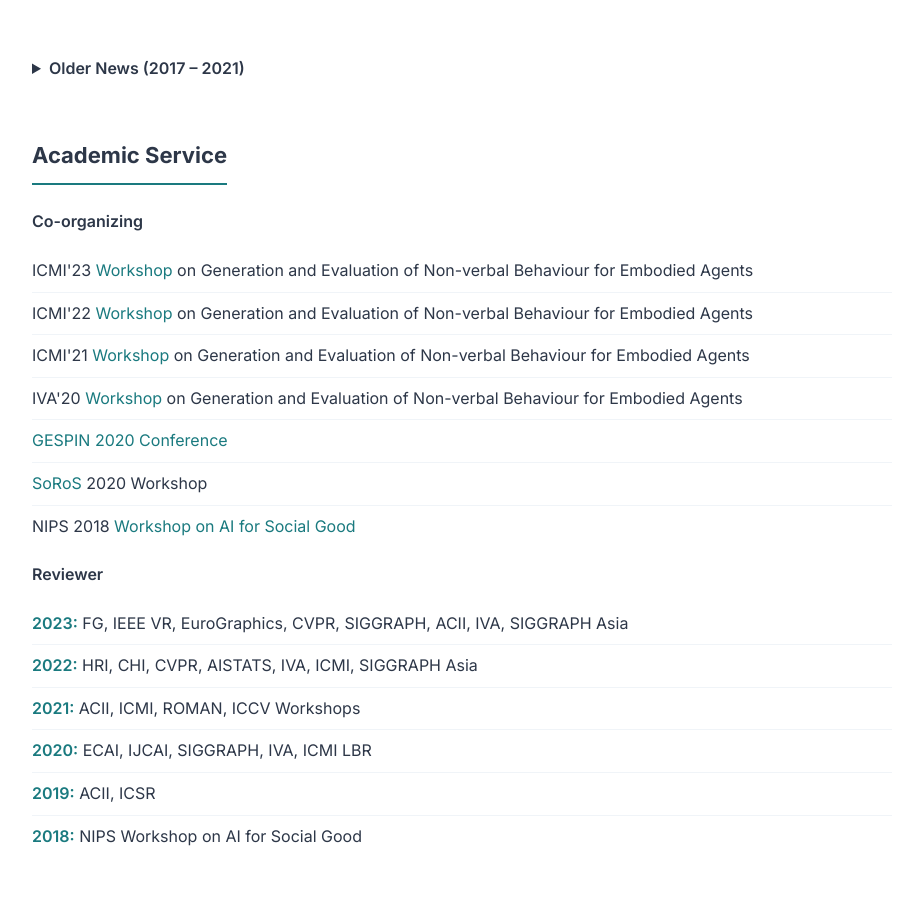
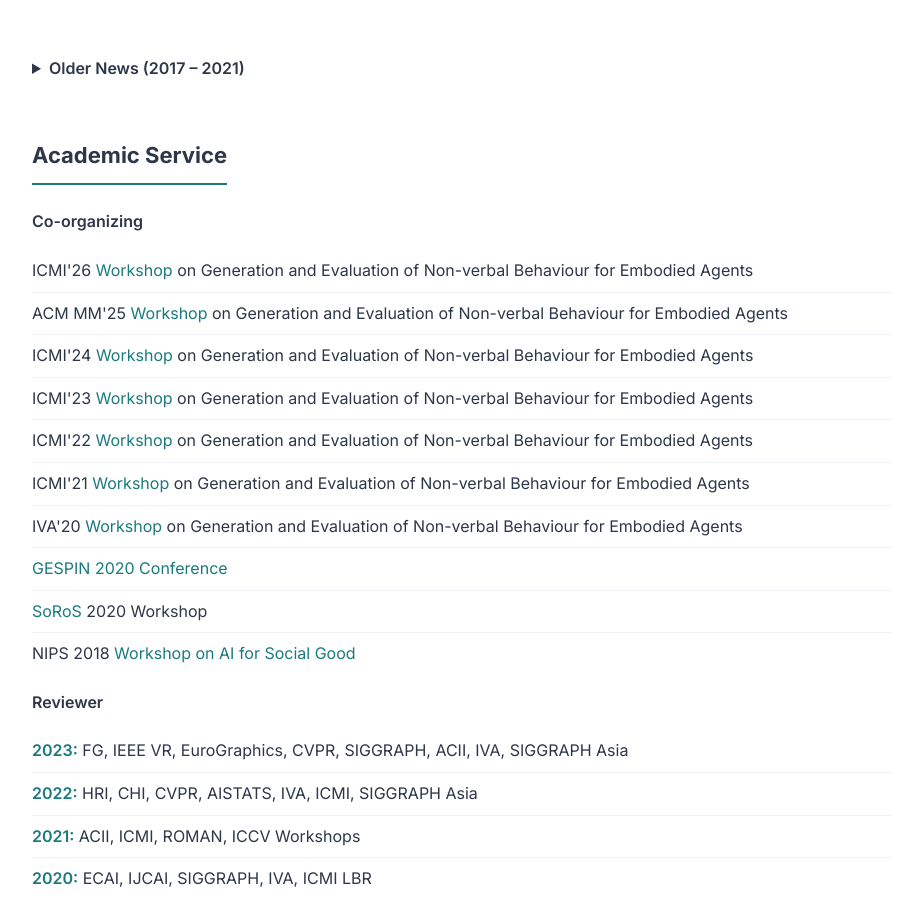
Before and after one commit to Svito-zar/Svito-zar.github.io, a Jekyll site: the page built from index.md, in a window 1280 px wide and 900 px high, scrolled down 1616 px. Shown: the whole window, without its empty margins (178-1101 px from the left). Built offline with Jekyll 4.4.1, drawn with Linux system fonts in a browser that asks for light colours.

Commit message:
Add more genea workshops

```diff
--- a/index.md
+++ b/index.md
@@ -84,6 +84,9 @@ exclude: true
 
   <h4>Co-organizing</h4>
   <ul>
+    <li>ICMI'26 <a href="https://genea-workshop.github.io/2026/workshop">Workshop</a> on Generation and Evaluation of Non-verbal Behaviour for Embodied Agents</li>
+    <li>ACM MM'25 <a href="https://genea-workshop.github.io/2025/workshop">Workshop</a> on Generation and Evaluation of Non-verbal Behaviour for Embodied Agents</li>
+    <li>ICMI'24 <a href="https://genea-workshop.github.io/2024/workshop">Workshop</a> on Generation and Evaluation of Non-verbal Behaviour for Embodied Agents</li>
     <li>ICMI'23 <a href="https://genea-workshop.github.io/2023/workshop">Workshop</a> on Generation and Evaluation of Non-verbal Behaviour for Embodied Agents</li>
     <li>ICMI'22 <a href="https://genea-workshop.github.io/2022/workshop">Workshop</a> on Generation and Evaluation of Non-verbal Behaviour for Embodied Agents</li>
     <li>ICMI'21 <a href="https://genea-workshop.github.io/2021/">Workshop</a> on Generation and Evaluation of Non-verbal Behaviour for Embodied Agents</li>
```
